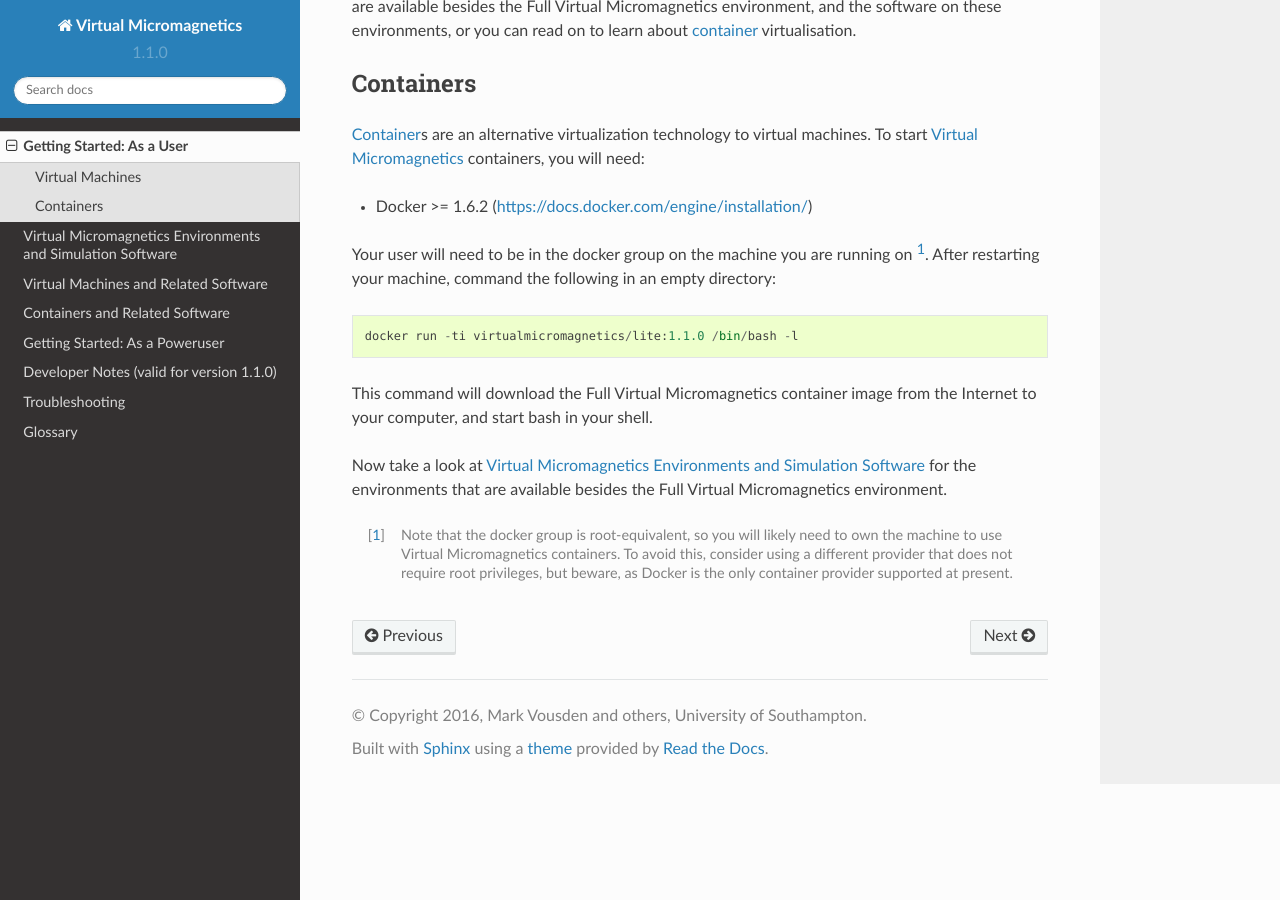
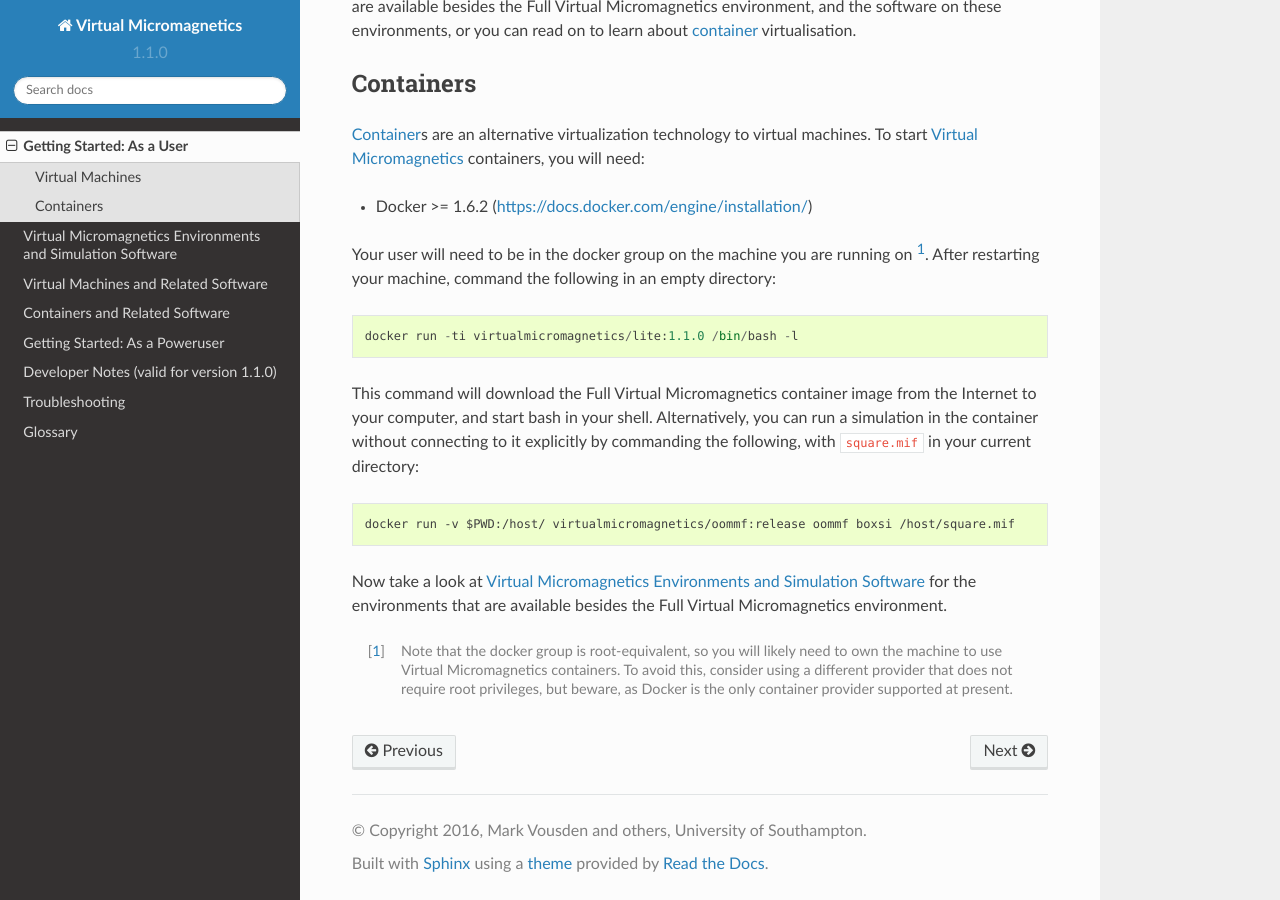
Before and after one commit to computationalmodelling/virtualmicromagnetics, a Sphinx documentation site: the page built from docs/getting-started-user.rst, in a window 1280 px wide and 900 px high, scrolled down 1519 px. Built offline with Sphinx 7.4.7 and the Read the Docs theme 2.0.0, drawn with Linux system fonts in a browser that asks for light colours.

Commit message:
Add command from presentation to documentation.

```diff
--- a/docs/getting-started-user.rst
+++ b/docs/getting-started-user.rst
@@ -51,7 +51,11 @@
  docker run -ti virtualmicromagnetics/lite:1.1.0 /bin/bash -l
 
 This command will download the Full Virtual Micromagnetics container image from
-the Internet to your computer, and start bash in your shell.
+the Internet to your computer, and start bash in your shell. Alternatively, you
+can run a simulation in the container without connecting to it explicitly by
+commanding the following, with :code:`square.mif` in your current directory::
+
+ docker run -v $PWD:/host/ virtualmicromagnetics/oommf:release oommf boxsi /host/square.mif
 
 Now take a look at :ref:`environments` for the environments that are available
 besides the Full Virtual Micromagnetics environment.
```
